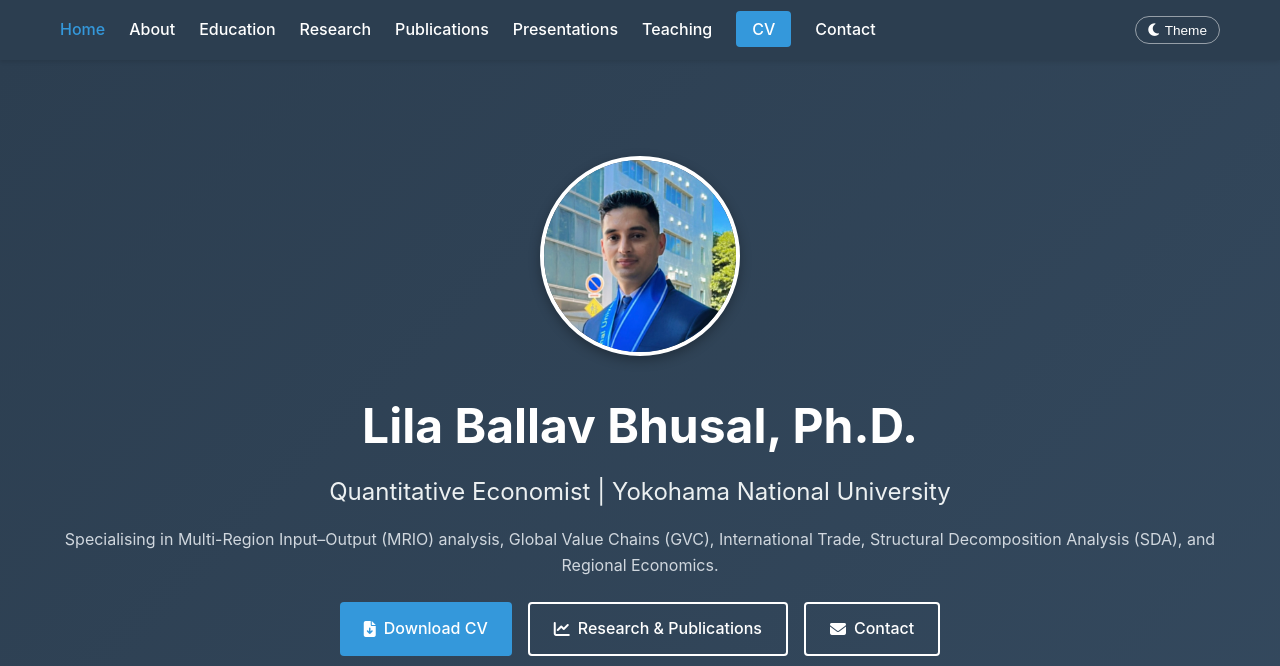
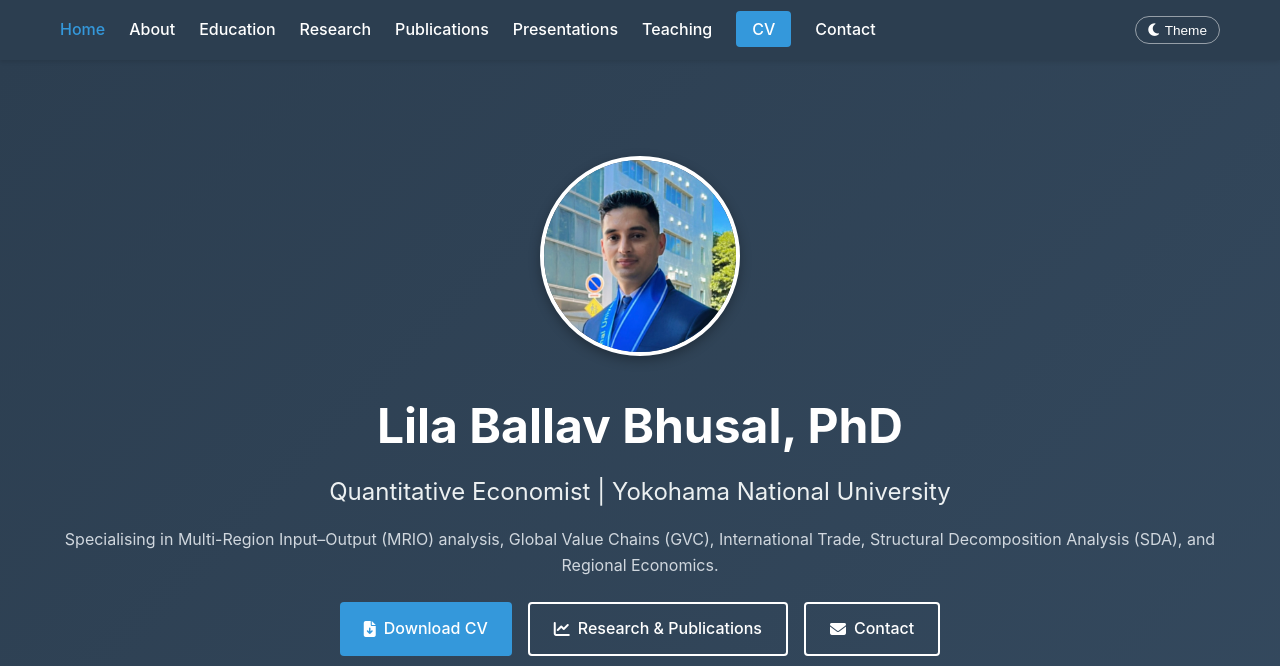
Before and after one commit to BallavBabu/ballavbabu.github.io, a plain HTML site: page index.html in a window 1280 px wide. Shown: the top 666 px of the page. Drawn offline with Linux system fonts and the light colour scheme.

Commit message:
Update index.html

```diff
--- a/index.html
+++ b/index.html
@@ -103,7 +103,7 @@
             <div class="hero-content">
                 <img src="files/profile.jpg" alt="Lila Ballav Bhusal" class="profile-photo">
 
-                <h1>Lila Ballav Bhusal, Ph.D.</h1>
+                <h1>Lila Ballav Bhusal, PhD</h1>
 
                 <h2>Quantitative Economist | Yokohama National University</h2>
 
```
